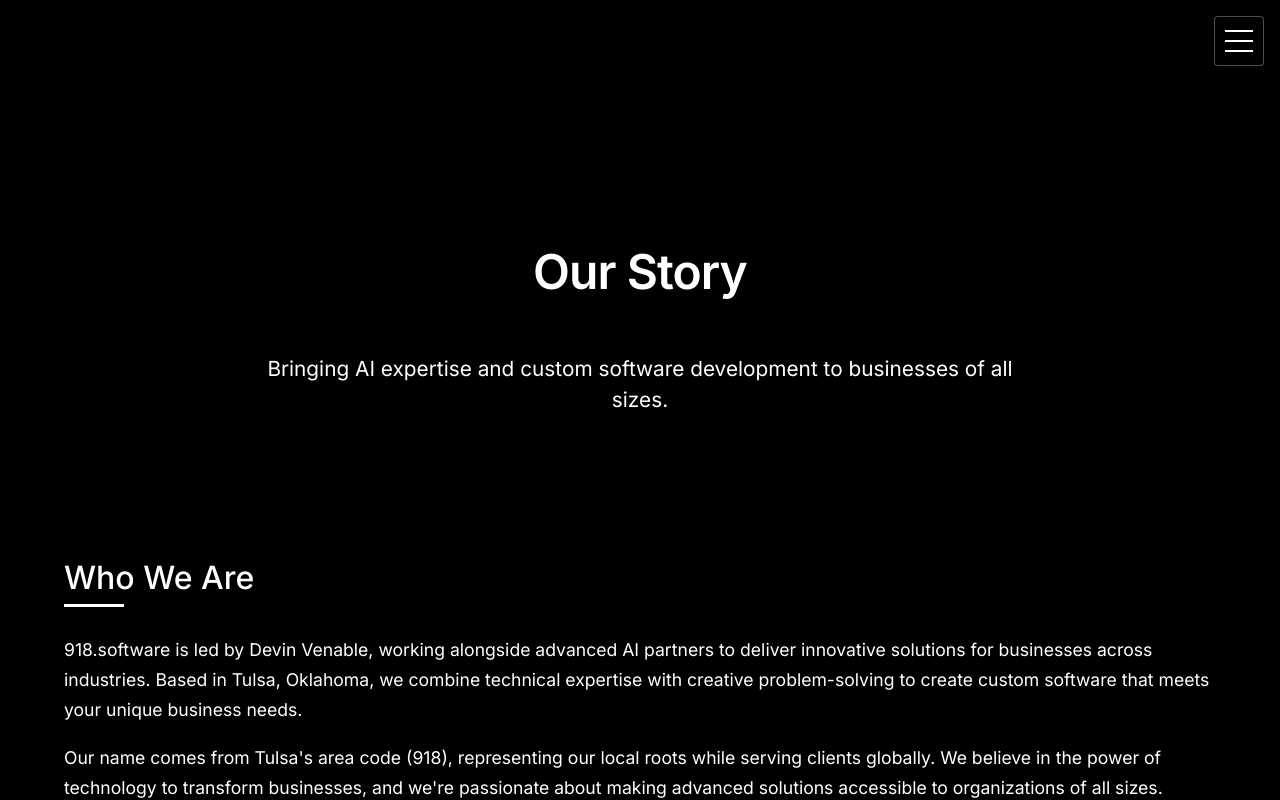
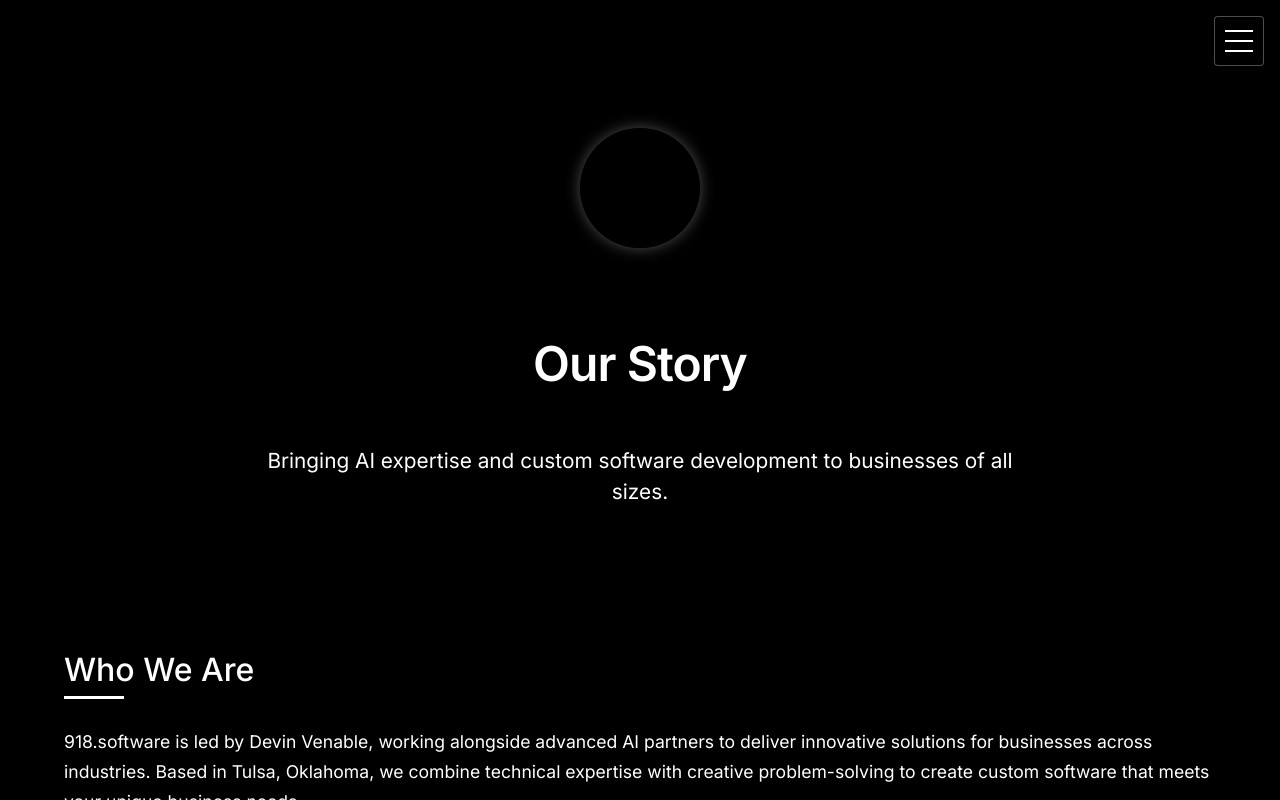
Before and after one commit to devinvenable/918.software, a plain HTML site: page about.html in a window 1280 px wide. Drawn offline with nearby package versions, Linux system fonts and the light colour scheme.

Commit message:
Update site: Thu Feb 27 06:15:08 PM CST 2025

```diff
--- a/about.html
+++ b/about.html
@@ -38,7 +38,9 @@
 
   <!-- Page Content -->
   <div class="page-container">
-    <img src="images/918Software_Logo.svg" alt="918.software Logo" class="page-top-logo">
+    <div style="text-align: center; margin-top: 1.5rem; position: relative; z-index: 50;">
+      <img src="images/918Software_Logo.svg" alt="918.software Logo" class="page-top-logo">
+    </div>
     <div class="page-header">
       <h1 class="page-title">Our Story</h1>
       <p class="page-subtitle">Bringing AI expertise and custom software development to businesses of all sizes.</p>
--- a/css/page-template.css
+++ b/css/page-template.css
@@ -317,23 +317,16 @@ textarea.form-control {
 /* Add small logo styling at the top of pages */
 .page-top-logo {
   display: block;
-  width: 60px;
-  height: 60px;
-  margin: 1rem auto 0;
-  opacity: 0;
-  animation: fadeIn 1s ease forwards;
-  animation-delay: 0.1s;
+  width: 100px;
+  height: 100px;
+  margin: 1.5rem auto 0;
+  opacity: 1;
   position: relative;
   z-index: 10;
-}
-
-@keyframes fadeIn {
-  from {
-    opacity: 0;
-  }
-  to {
-    opacity: 1;
-  }
+  background-color: rgba(0, 0, 0, 0.7);
+  border-radius: 50%;
+  padding: 10px;
+  box-shadow: 0 0 15px rgba(255, 255, 255, 0.3);
 }
 
 @keyframes slideInFromTop {
```
Also changed, not shown: ai-integration.html (+3 -1 lines), ai-training.html (+3 -1 lines), contact.html (+3 -1 lines), workflow-automation.html (+3 -1 lines).
